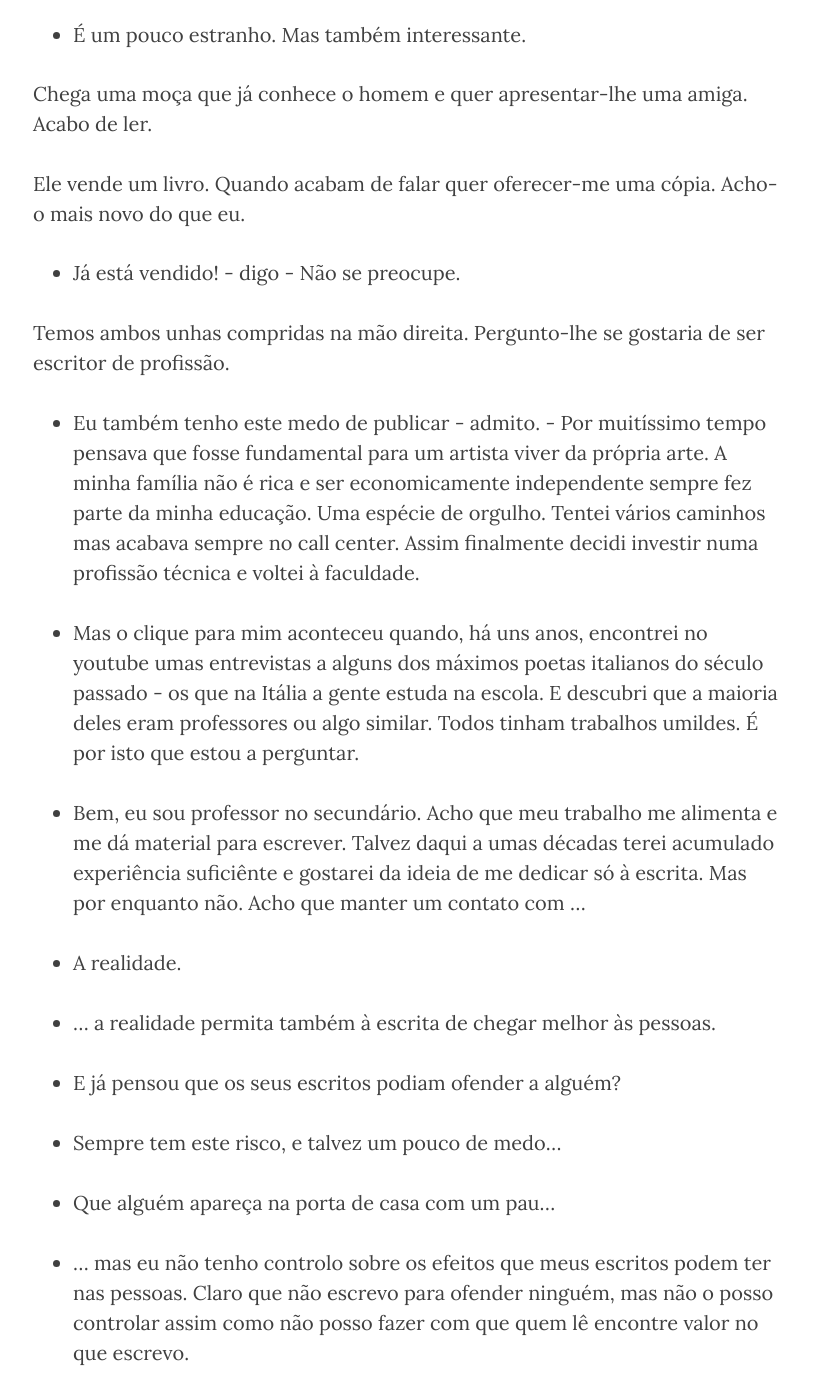
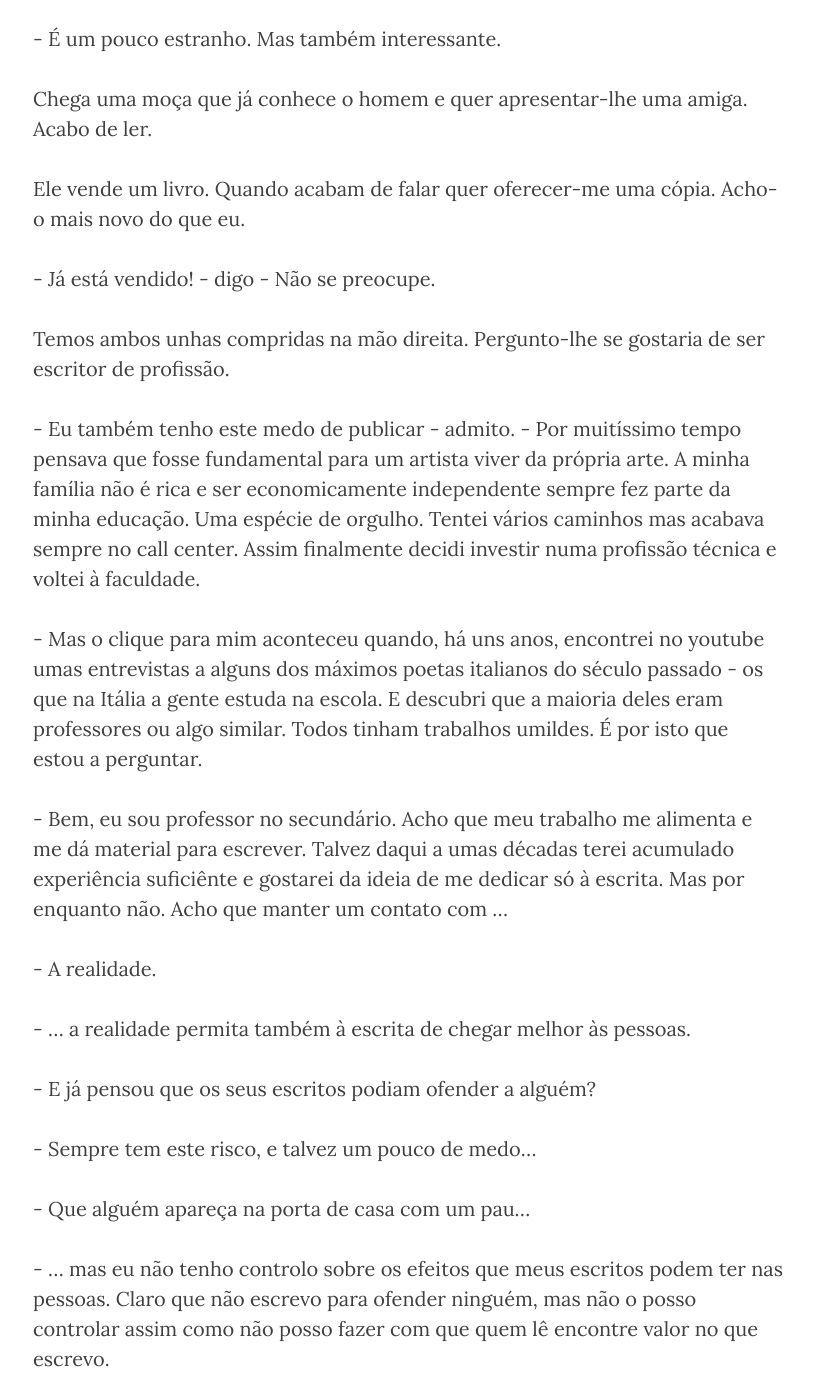
Before and after one commit to Vysybyl/qarabas, a Jekyll site: the page built from _posts/2017-09-19-ousadia-pt.md, in a window 1280 px wide and 1400 px high, scrolled down 1552 px. Shown: the whole window, without its empty margins (232-1045 px from the left). Built offline with Jekyll 4.4.1, drawn with Linux system fonts in a browser that asks for light colours; nearby versions of some CDN libraries; some of the changed text lies outside the part shown.

Commit message:
Correcterd dashes.

```diff
--- a/_posts/2017-09-19-ousadia-pt.md
+++ b/_posts/2017-09-19-ousadia-pt.md
@@ -10,65 +10,65 @@ header-img: "img/ousadia.jpg"
 
 O homem que encontro à minha frente é esbelto e tem cara oval. Está esticado na cadeira com um ar relaxado, meio complacente, mas os olhos e o sorriso com que me cumprimenta são umildes e gentís.
 
-- É uma ousadia - confessa logo que confirmo que é ele o autor. O seu primeiro livro.
+\- É uma ousadia - confessa logo que confirmo que é ele o autor. O seu primeiro livro.
 
-- Em que sentido? Qual è o risco?
+\- Em que sentido? Qual è o risco?
 
-- O risco é aquele que a palavra escrita traz sempre com ela. É um espelho para quem escreve. Acabamos por descubrir um lado de nós próprios ao qual não teríamos acesso de outra forma.
+\- O risco é aquele que a palavra escrita traz sempre com ela. É um espelho para quem escreve. Acabamos por descubrir um lado de nós próprios ao qual não teríamos acesso de outra forma.
 
-- Mas é um espelho também para quem lê, não é?
+\- Mas é um espelho também para quem lê, não é?
 
-- Sim, claro. A escrita tem este poder de nos mostrar um reflexo de nós próprios, uma ressonância... E também quem escreve acaba por se desvelar.
+\- Sim, claro. A escrita tem este poder de nos mostrar um reflexo de nós próprios, uma ressonância... E também quem escreve acaba por se desvelar.
 
-- Então é este o risco? De sermos descubertos?
+\- Então é este o risco? De sermos descubertos?
 
-- Isso também.
+\- Isso também.
 
-- Mas é também o risco de ser mal entendido. Sempre existe o risco que o leitor confunda o autor com a sua invenção.
+\- Mas é também o risco de ser mal entendido. Sempre existe o risco que o leitor confunda o autor com a sua invenção.
 
-- Sim.
+\- Sim.
 
 Leio um conto de uma página. Há um silêncio denso.
 
-- É uma sensação um pouco estranha esta de... Não acontece todos os dias de se ler o livro ao pé do escritor.
+\- É uma sensação um pouco estranha esta de... Não acontece todos os dias de se ler o livro ao pé do escritor.
 
 Rimos.
 
-- É um pouco estranho. Mas também interessante.
+\- É um pouco estranho. Mas também interessante.
 
 Chega uma moça que já conhece o homem e quer apresentar-lhe uma amiga. Acabo de ler.
 
 Ele vende um livro. Quando acabam de falar quer oferecer-me uma cópia. Acho-o mais novo do que eu.
 
-- Já está vendido! - digo - Não se preocupe.
+\- Já está vendido! - digo - Não se preocupe.
 
 Temos ambos unhas compridas na mão direita. Pergunto-lhe se gostaria de ser escritor de profissão.
 
-- Eu também tenho este medo de publicar - admito. - Por muitíssimo tempo pensava que fosse fundamental para um artista viver da própria arte. A minha família não é rica e ser economicamente independente sempre fez parte da minha educação. Uma espécie de orgulho. Tentei vários caminhos mas acabava sempre no call center. Assim finalmente decidi investir numa profissão técnica e voltei à faculdade.
+\- Eu também tenho este medo de publicar - admito. - Por muitíssimo tempo pensava que fosse fundamental para um artista viver da própria arte. A minha família não é rica e ser economicamente independente sempre fez parte da minha educação. Uma espécie de orgulho. Tentei vários caminhos mas acabava sempre no call center. Assim finalmente decidi investir numa profissão técnica e voltei à faculdade.
 
-- Mas o clique para mim aconteceu quando, há uns anos, encontrei no youtube umas entrevistas a alguns dos máximos poetas italianos do século passado - os que na Itália a gente estuda na escola. E descubri que a maioria deles eram professores ou algo similar. Todos tinham trabalhos umildes. É por isto que estou a perguntar.
+\- Mas o clique para mim aconteceu quando, há uns anos, encontrei no youtube umas entrevistas a alguns dos máximos poetas italianos do século passado - os que na Itália a gente estuda na escola. E descubri que a maioria deles eram professores ou algo similar. Todos tinham trabalhos umildes. É por isto que estou a perguntar.
 
-- Bem, eu sou professor no secundário. Acho que meu trabalho me alimenta e me dá material para escrever. Talvez daqui a umas décadas terei acumulado experiência suficiênte e gostarei da ideia de me dedicar só à escrita. Mas por enquanto não. Acho que manter um contato com ...
+\- Bem, eu sou professor no secundário. Acho que meu trabalho me alimenta e me dá material para escrever. Talvez daqui a umas décadas terei acumulado experiência suficiênte e gostarei da ideia de me dedicar só à escrita. Mas por enquanto não. Acho que manter um contato com ...
 
-- A realidade.
+\- A realidade.
 
-- ... a realidade permita também à escrita de chegar melhor às pessoas.
+\- ... a realidade permita também à escrita de chegar melhor às pessoas.
 
-- E já pensou que os seus escritos podiam ofender a alguém?
+\- E já pensou que os seus escritos podiam ofender a alguém?
 
-- Sempre tem este risco, e talvez um pouco de medo...
+\- Sempre tem este risco, e talvez um pouco de medo...
 
-- Que alguém apareça na porta de casa com um pau...
+\- Que alguém apareça na porta de casa com um pau...
 
-- ... mas eu não tenho controlo sobre os efeitos que meus escritos podem ter nas pessoas. Claro que não escrevo para ofender ninguém, mas não o posso controlar assim como não posso fazer com que quem lê encontre valor no que escrevo.
+\- ... mas eu não tenho controlo sobre os efeitos que meus escritos podem ter nas pessoas. Claro que não escrevo para ofender ninguém, mas não o posso controlar assim como não posso fazer com que quem lê encontre valor no que escrevo.
 
-- Mas não se escreve sempre com uma intenção?
+\- Mas não se escreve sempre com uma intenção?
 
-- Sim, tem uma intenção mas... Quando você escreve, você não sabe o que vai escrever, entendeu? Você sabe que quer escrever sobre certo assunto (essa é a intenção) mas não sabe o que vai sair. Você se dá conta somente escrevendo.
+\- Sim, tem uma intenção mas... Quando você escreve, você não sabe o que vai escrever, entendeu? Você sabe que quer escrever sobre certo assunto (essa é a intenção) mas não sabe o que vai sair. Você se dá conta somente escrevendo.
 
 Ele não é de aqui. Peço-lhe para me aconselhar algum evento da feira. Fala-me de uma conferência sobre o papel do escritor negro no Brasil.
 
-- Sabe, é uma figura ainda pouco comum no Brasil, por causa dos estereótipos e da maior dificuldade no acesso à cultura e educação.
+\- Sabe, é uma figura ainda pouco comum no Brasil, por causa dos estereótipos e da maior dificuldade no acesso à cultura e educação.
 
 A sua pele é mais escura do que a minha. As minhas últimas perguntas apanharam-nos enquanto estávamos a nos despedir. Ficamos de pé à frente das cadeiras a conversar e sorrir. Ao olhar para ele enquanto fala sinto uma conexão tão imediata e total que muitos anos atrás pareceu-me precisar de conserto ou explicação. Agora já não.
 
```
Also changed, not shown: _posts/2017-09-19-ousadia-it.md (+24 -24 lines).
